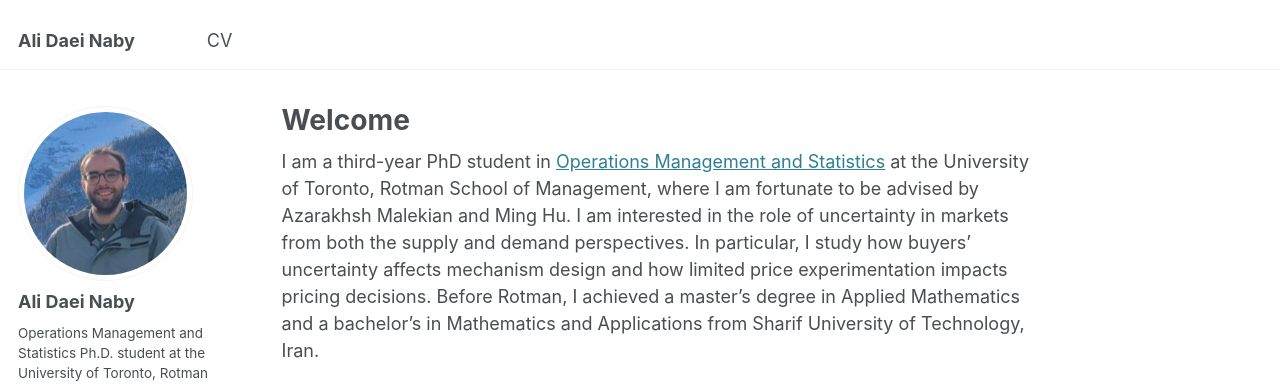
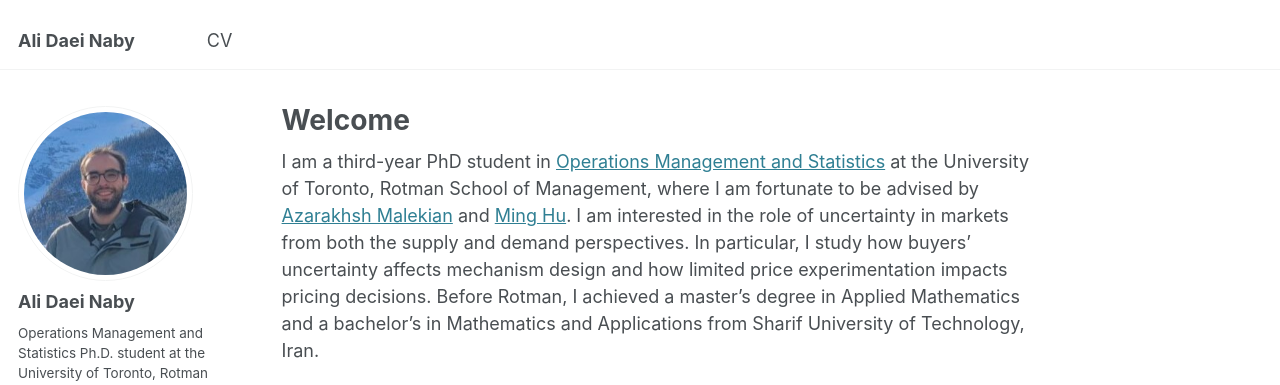
Before and after one commit to alidaeinaby/alidaeinaby.github.io, a Jekyll site: the page built from _pages/about.md, in a window 1280 px wide and 1044 px high. Shown: the top 385 px of the window. Built offline with Jekyll 4.4.1, drawn with Linux system fonts in a browser that asks for light colours; some web fonts are replaced; part of the change alters nothing that is shown.

```diff
--- a/_pages/about.md
+++ b/_pages/about.md
@@ -7,7 +7,7 @@ redirect_from:
   - /about.html
 ---
 
-I am a third-year PhD student in [Operations Management and Statistics](https://www.rotman.utoronto.ca/programs/phd-program/major-areas-of-study/opm-accordions/) at the University of Toronto, Rotman School of Management, where I am fortunate to be advised by Azarakhsh Malekian and Ming Hu. I am interested in the role of uncertainty in markets from both the supply and demand perspectives. In particular, I study how buyers' uncertainty affects mechanism design and how limited price experimentation impacts pricing decisions. Before Rotman, I achieved a master's degree in Applied Mathematics and a bachelor's in Mathematics and Applications from Sharif University of Technology, Iran.
+I am a third-year PhD student in [Operations Management and Statistics](https://www.rotman.utoronto.ca/programs/phd-program/major-areas-of-study/opm-accordions/) at the University of Toronto, Rotman School of Management, where I am fortunate to be advised by [Azarakhsh Malekian](https://discover.research.utoronto.ca/22380-azarakhsh-malekian) and [Ming Hu](https://discover.research.utoronto.ca/21567-ming-hu). I am interested in the role of uncertainty in markets from both the supply and demand perspectives. In particular, I study how buyers' uncertainty affects mechanism design and how limited price experimentation impacts pricing decisions. Before Rotman, I achieved a master's degree in Applied Mathematics and a bachelor's in Mathematics and Applications from Sharif University of Technology, Iran.
 
 Ongoing Work
 ======
```
